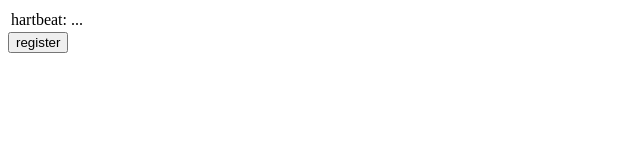
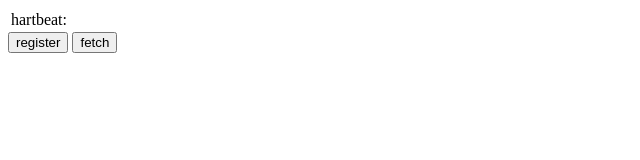
Before and after one commit to timvolodine/service-worker-test, a plain HTML site: page index.html in a window 1280 px wide. Shown: the whole page, without its empty margins (0-640 px from the left). Drawn offline with Linux system fonts and the light colour scheme.

Commit message:
Update index.html

```diff
--- a/index.html
+++ b/index.html
@@ -12,6 +12,7 @@
     </table>
 
     <button type="button" onclick="register()">register</button>
+    <button type="button" onclick="manualFetch()">fetch</button>
 <p></p>
 <table id="logTable">
 </table>
@@ -44,6 +45,7 @@
         });
       }
 
+      function manualFetch() {
         fetch('https://timvolodine.github.io/service-worker-test/sec-breach.html').then(function(res) {
           console.log("Response inside main frame", res);
           res.text().then(function(res2) {
```
Lines whose indentation alone changed are shown as unchanged.
